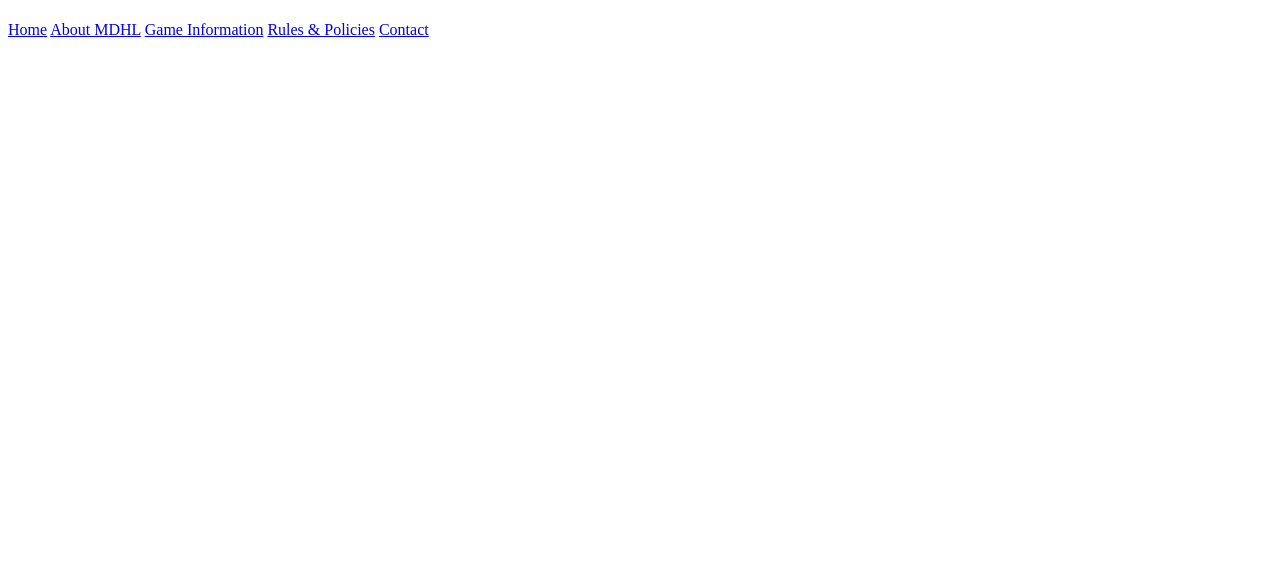
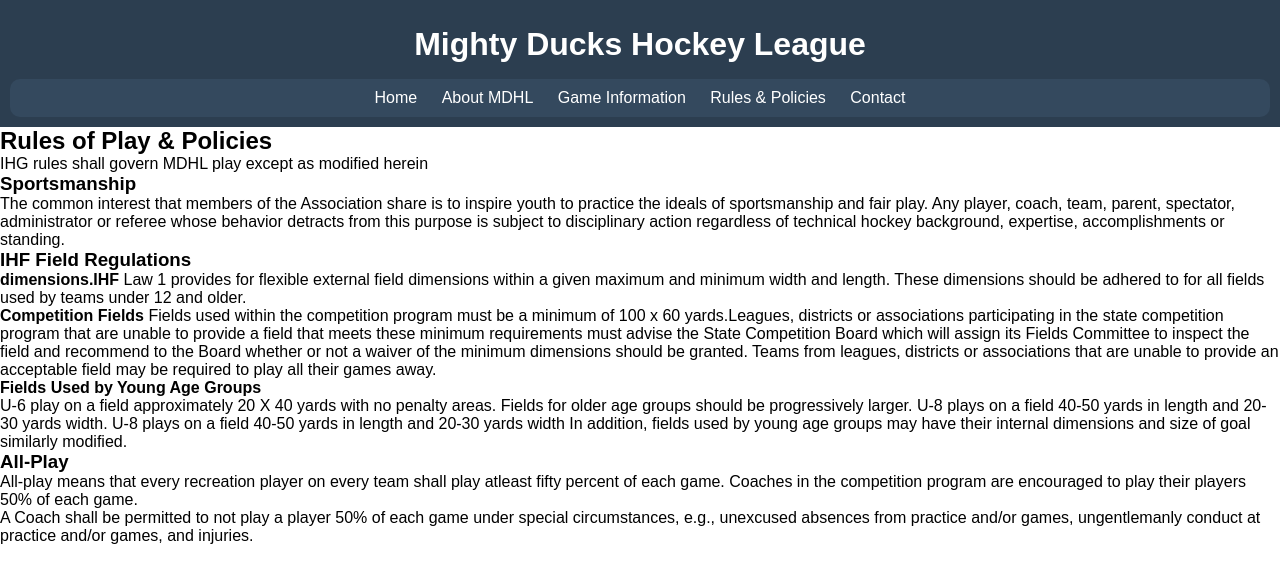
Before and after one commit to mattello20/Spring-3, a plain HTML site: page views/rules.html in a window 1280 px wide. Drawn offline with Linux system fonts and the light colour scheme.

Commit message:
New Changes css

```diff
--- /dev/null
+++ b/css/listas.css
@@ -0,0 +1,37 @@
+* {
+    margin: 0;
+    padding: 0;
+    box-sizing: border-box;
+    font-family: sans-serif;
+}
+
+body {
+    font-family: Arial, sans-serif;
+    margin: 0;
+    padding: 0;
+}
+
+header {
+    background-color: #2c3e50;
+    color: #ffffff;
+    padding: 10px;
+    text-align: center;
+}
+
+h1{
+    margin: 1rem;
+}
+
+nav {
+    background-color: #34495e;
+    color: #ffffff;
+    text-align: center;
+    padding: 10px;
+    border-radius: 10px;
+}
+
+nav a {
+    color: #ffffff;
+    text-decoration: none;
+    margin: 0 10px;
+}
--- a/views/rules.html
+++ b/views/rules.html
@@ -3,11 +3,12 @@
   <head>
     <meta charset="UTF-8">
     <meta name="viewport" content="width=device-width, initial-scale=1.0">
+    <link rel="stylesheet" href="../css/listas.css">
     <title>Mighty Ducks Hockey League</title>
   </head>
   <body>
     <header>
-        <h1></h1>
+      <h1>Mighty Ducks Hockey League</h1>
       <nav>
         <a href="../index.html">Home</a>
         <a href="../views/about.html">About MDHL</a>
@@ -17,11 +18,65 @@
       </nav>
     </header>
     <main>
-
+      <section>
+        <h2>Rules of Play & Policies</h2>
+        <p>IHG rules shall govern MDHL play except as modified herein</p>
+        <article>
+          <h3>Sportsmanship</h3>
+          <p>The common interest that members of the Association share is to
+            inspire youth to practice the ideals of sportsmanship and fair play.
+            Any player, coach, team, parent, spectator, administrator or referee
+            whose behavior detracts from this purpose is subject to disciplinary
+            action regardless of technical hockey background, expertise,
+            accomplishments or standing.</p>
+        </article>
+        <article>
+          <h3>IHF Field Regulations</h3>
+          <ol>
+            <li><strong>dimensions.IHF</strong> Law 1 provides for flexible
+              external field dimensions within a given maximum and minimum width
+              and length. These dimensions should be adhered to for all fields
+              used by teams under 12 and older.</li>
+            <li><strong>Competition Fields</strong> Fields used within the
+              competition program must be a minimum of 100 x 60 yards.Leagues,
+              districts or associations participating in the state competition
+              program that are unable to provide a field that meets these
+              minimum requirements must advise the State Competition Board which
+              will assign its Fields Committee to inspect the field and
+              recommend to the Board whether or not a waiver of the minimum
+              dimensions should be granted. Teams from leagues, districts or
+              associations that are unable to provide an acceptable field may be
+              required to play all their games away.</li>
+            <li>
+              <strong>Fields Used by Young Age Groups</strong>
+              <ol>
+                <il>U-6 play on a field approximately 20 X 40 yards with no
+                  penalty areas. Fields for older age groups should be
+                  progressively larger.</il>
+                <il>U-8 plays on a field 40-50 yards in length and 20-30 yards
+                  width.</il>
+                <il>U-8 plays on a field 40-50 yards in length and 20-30 yards
+                  width</il>
+                <il>In addition, fields used by young age groups may have their
+                  internal dimensions and size of goal similarly modified.</il>
+              </ol>
+            </li>
+          </ol>
+        </article>
+        <article>
+          <h3>All-Play</h3>
+          <p>All-play means that every recreation player on every team shall play
+            atleast fifty percent of each game. Coaches in the competition
+            program are encouraged to play their players 50% of each game.</p>
+          <ul>
+            <li>A Coach shall be permitted to not play a player 50% of each game
+              under special circumstances, e.g., unexcused absences from
+              practice and/or games, ungentlemanly conduct at practice and/or
+              games, and injuries.</li>
+          </ul>
+        </article>
+      </section>
     </main>
-    <footer>
-
-    </footer>
-
+    <footer></footer>
   </body>
 </html>
```
Lines whose indentation alone changed are shown as unchanged.
